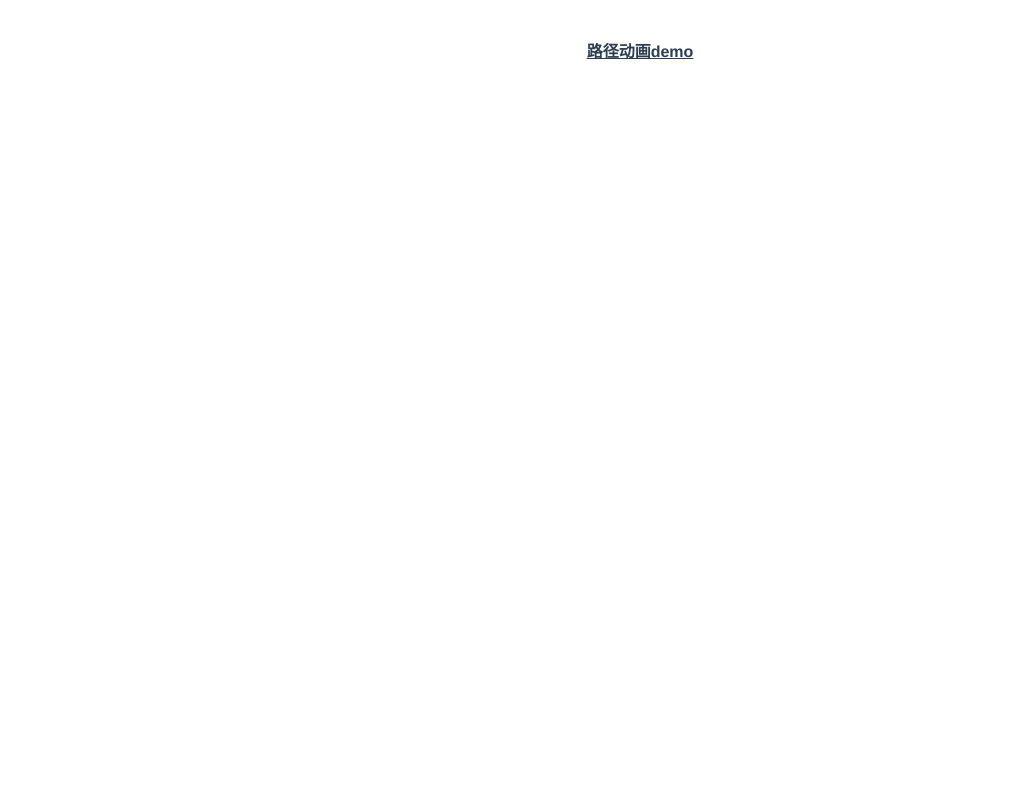
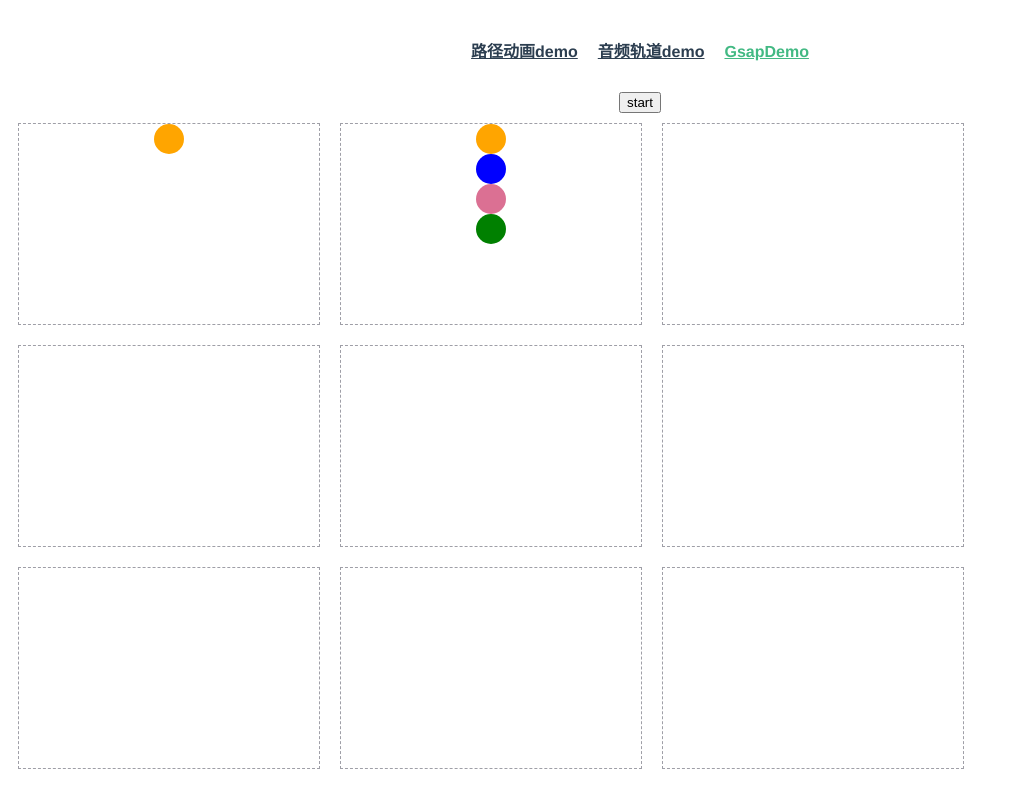
Before and after one commit to MonsterC18/montionPath, a Vue app: page /gsapMove in a window 1280 px wide. Shown: the top 787 px of the page, without its empty margins (0-1009 px from the left). Built offline with nearby package versions, Linux system fonts and the light colour scheme.

Commit message:
add:动画

```diff
--- a/src/App.vue
+++ b/src/App.vue
@@ -1,15 +1,9 @@
-<!--
- * @Author: your name
- * @Date: 2022-04-08 16:28:21
- * @LastEditTime: 2022-04-11 17:00:47
- * @LastEditors: your name
- * @Description: 打开koroFileHeader查看配置 进行设置: https://github.com/OBKoro1/koro1FileHeader/wiki/%E9%85%8D%E7%BD%AE
- * @FilePath: \recorddemo\src\App.vue
--->
 <template>
   <div id="app">
     <nav>
-      <router-link to="/">路径动画demo</router-link>
+      <router-link class="router-wrap" to="/moveTrack">路径动画demo</router-link>
+      <router-link class="router-wrap" to="/audioTrack">音频轨道demo</router-link>
+      <router-link class="router-wrap" to="/gsapMove">GsapDemo</router-link>
     </nav>
     <router-view/>
   </div>
@@ -22,6 +16,8 @@
   -moz-osx-font-smoothing: grayscale;
   text-align: center;
   color: #2c3e50;
+}
+.router-wrap{  margin: 10px;
 }
 
 nav {
--- a/src/router/index.js
+++ b/src/router/index.js
@@ -1,15 +1,28 @@
+
+
 import Vue from 'vue'
 import VueRouter from 'vue-router'
-import HomeView from '../views/HomeView.vue'
+import MoveTrack from '../views/MoveTrack.vue'
+import AudioTrack from '@/views/AudioTrack'
 
 Vue.use(VueRouter)
 
 const routes = [
   {
-    path: '/',
-    name: 'home',
-    component: HomeView
+    path: '/moveTrack',
+    name: 'MoveTrack',
+    component: MoveTrack
   },
+  {
+    path:'/audioTrack',
+    name:'AudioTrack',
+    component:AudioTrack
+  },
+  {
+    path:'/gsapMove',
+    name:'GsapMove',
+    component:()=>import('../views/GsapMove.vue')
+  }
 ]
 
 const router = new VueRouter({
--- /dev/null
+++ b/src/views/AudioTrack.vue
@@ -0,0 +1,123 @@
+
+<template>
+    <div class="container">
+        <div id="content">
+            <canvas id="canvas"></canvas>
+            <audio id="audio" controls
+                src="//m8.music.126.net/21180815163607/04976f67866d4b4d11575ab418904467/ymusic/515a/5508/520b/f0cf47930abbbb0562c9ea61707c4c0b.mp3?infoId=92001"
+                crossOrigin="anonymous"></audio>
+            <button href="javascript:;" id="play-btn" @click="start">PLAY</button>
+        </div>
+    </div>
+</template>
+
+<script>
+export default {
+    name: 'AudioTrack',
+    data () {
+        return {
+
+        }
+    },
+    methods: {
+        start () {
+            var btn = document.getElementById("play-btn");
+            var audio = document.getElementById("audio");
+            btn.style.display = "none";
+
+            audio.play();
+            this.onLoadAudio();
+        },
+
+
+
+        onLoadAudio () {
+            var audio = document.getElementById("audio");
+            var context = new (window.AudioContext || window.webkitAudioContext)();
+            var analyser = context.createAnalyser();
+            analyser.fftSize = 512;
+            var source = context.createMediaElementSource(audio);
+
+            source.connect(analyser);
+            analyser.connect(context.destination);
+
+            var bufferLength = analyser.frequencyBinCount;
+            var dataArray = new Uint8Array(bufferLength);
+
+            var canvas = document.getElementById("canvas");
+            canvas.width = window.innerWidth;
+            canvas.height = window.innerHeight;
+
+            var ctx = canvas.getContext("2d");
+            var WIDTH = canvas.width;
+            var HEIGHT = canvas.height;
+
+            var barWidth = WIDTH / bufferLength * 1.5;
+            var barHeight;
+
+            function renderFrame () {
+                requestAnimationFrame(renderFrame);
+
+                analyser.getByteFrequencyData(dataArray);
+
+                ctx.clearRect(0, 0, WIDTH, HEIGHT);
+
+                for (var i = 0, x = 0; i < bufferLength; i++) {
+                    barHeight = dataArray[i];
+
+                    var r = barHeight + 25 * (i / bufferLength);
+                    var g = 250 * (i / bufferLength);
+                    var b = 50;
+
+                    ctx.fillStyle = "rgb(" + r + "," + g + "," + b + ")";
+                    ctx.fillRect(x, HEIGHT - barHeight, barWidth, barHeight);
+
+                    x += barWidth + 2;
+                }
+            }
+
+            renderFrame();
+            // setInterval(renderFrame, 44);
+        }
+    }
+
+}
+</script>
+
+<style lang="less" scoped>
+.container {
+    padding: 20px;
+
+    #canvas {
+        position: fixed;
+        left: 0;
+        top: 20%;
+        width: 100%;
+        height: 80%;
+    }
+
+    audio {
+        visibility: hidden;
+    }
+
+    #play-btn {
+        position: absolute;
+        top: 50%;
+        left: 50%;
+        transform: translate(-50%, -50%);
+        color: #13091b;
+        background: #007a99;
+        display: block;
+        width: 150px;
+        height: 45px;
+        line-height: 45px;
+        font-size: 18px;
+        cursor: pointer;
+        border-radius: 4px;
+        letter-spacing: 0.1em;
+        z-index: 1;
+        text-align: center;
+        text-decoration: none;
+    }
+}
+</style>
--- /dev/null
+++ b/src/views/GsapMove.vue
@@ -0,0 +1,127 @@
+
+<template>
+  <div>
+    <button @click="move">start</button>
+    <div class="gsap-wrap">
+
+      <div class="item">
+        <div class="ball1"></div>
+      </div>
+      <div class="item">
+        <div class="ball2"></div>
+        <div class="ball3"></div>
+        <div class="ball4"></div>
+        <div class="ball5"></div>
+      </div>
+      <div class="item"></div>
+      <div class="item"></div>
+      <div class="item"></div>
+      <div class="item"></div>
+      <div class="item"></div>
+      <div class="item"></div>
+      <div class="item"></div>
+      <div class="item"></div>
+
+    </div>
+  </div>
+</template>
+
+<script>
+import { gsap, Linear, MotionPathPlugin,TimelineLite,TweenLite } from "gsap/all";
+export default {
+    name:'GsapMove',
+    data(){
+        return{
+
+        }
+    },
+    mounted(){
+    },
+    methods:{
+        move(){
+            this.ball1Move()
+            this.ballsMove()
+        },
+        ball1Move(){
+             gsap.registerPlugin(TweenLite);
+             TweenLite.to('.ball1',2,{
+                x:100,
+                ease:Linear.easeNone
+             })
+        },
+        ballsMove(){
+            let tl = new TimelineLite()
+            tl.from(".ball2",1,{
+                y:"-=60x",
+                autoAlpha:0
+            }).from(".ball3",1,{
+                x:'+=60px',
+                autoAlpha:0
+            }).from(".ball4",1,{
+                y:'+=60px',
+                autoAlpha:0
+            }).from(".ball5",1,{
+                x:'-=60px',
+                autoAlpha:0
+            })
+
+            //等同于
+            // tl.add(TweenLite.from("#ball1", 1, {
+            //     y: "-=60px",
+            //     autoAlpha: 0
+            // }));
+        }
+    }
+}
+</script>
+
+<style lang="less" scoped>
+.gsap-wrap {
+  width: 100%;
+  height: 100%;
+  display: flex;
+  flex-wrap: wrap;
+  flex-direction: row;
+  align-items: center;
+
+  .item {
+    margin: 10px;
+    width: 300px;
+    height: 200px;
+    border: 1px dashed #9f9fa7;
+    *{
+        margin:  0 auto;
+    }
+  }
+  .ball1{
+    width: 30px;
+    height: 30px;
+    background-color: orange;
+    border-radius: 50%;
+  }
+  .ball2{
+    width: 30px;
+    height: 30px;
+    background-color: orange;
+    border-radius: 50%;
+  }
+  .ball3 {
+    width: 30px;
+    height: 30px;
+    background-color: blue;
+    border-radius: 50%;
+  }
+  .ball4 {
+    width: 30px;
+    height: 30px;
+    background-color: palevioletred;
+    border-radius: 50%;
+  }
+  .ball5 {
+    width: 30px;
+    height: 30px;
+    background-color: green;
+    border-radius: 50%;
+  }
+}
+</style>
--- a/src/views/HomeView.vue
+++ b/src/views/MoveTrack.vue
@@ -1,11 +1,3 @@
-<!--
- * @Author: your name
- * @Date: 2022-04-08 16:28:21
- * @LastEditTime: 2022-04-15 17:38:28
- * @LastEditors: Please set LastEditors
- * @Description: 打开koroFileHeader查看配置 进行设置: https://github.com/OBKoro1/koro1FileHeader/wiki/%E9%85%8D%E7%BD%AE
- * @FilePath: \recorddemo\src\views\HomeView.vue
--->
 <template>
   <div id="home">
     <div class="button_wrap">
@@ -68,11 +60,20 @@
         :class="svgFlag == 1 || svgFlag == 2 || svgFlag == 3 ? '' : 'disappear'"
         :style="svgFlag == 3 ? 'opacity : 0' : 'opacity : 1'"
       >
+      <div style="width:100%; height:100% ; border:1px dashed #5778fb; position:absolute;z-index:100;" v-if="ifEllipse"  v-on:mousedown="ellipseMousedown($event)">
+        <!-- 左边上点 -->
+        <div id='lt' style="left: -6px; top: -6px; cursor: nw-resize;width:10px;height:10px;border-radius:10px;position:absolute;z-index:100;background-color:blue"></div>
+        <!-- 右上 -->
+        <div id='rt' style="right: -6px; top: -6px; cursor: ne-resize;width:10px;height:10px;border-radius:10px;position:absolute;z-index:100;background-color:blue"></div>
+        <!-- 右下 -->
+        <div id='rb' style="inset: auto -6px -6px auto; cursor: se-resize;width:10px;height:10px;border-radius:10px;position:absolute;z-index:100;background-color:blue"></div>
+        <!-- 左下 -->
+        <div id='lb' style="left: -6px; bottom: -6px; cursor: sw-resize;width:10px;height:10px;border-radius:10px;position:absolute;z-index:100;background-color:blue"></div>
+      </div>
         <svg
           version="1.1"
           id="true_container"
           style="
-            border: 1px solid #000;
             position: relative;
             z-index: 30;
             pointer-events: none;
@@ -111,7 +112,7 @@
 // @ is an alias to /src
 import { gsap, MotionPathPlugin } from "gsap/all";
 export default {
-  name: "HomeView",
+  name: "MoveTrack",
   data() {
     return {
       lines: "",
@@ -142,6 +143,18 @@ export default {
     // }
   },
   methods: {
+    ellipseMousedown(e){
+      let dom = e.target;
+      switch (dom.getAttribute('id')) {
+        case 'lt':
+          console.log(123)
+          break;
+
+        default:
+          break;
+      }
+
+    },
     /**
      * @description: 绑定copydom的拖拽方法
      * @param {*}
@@ -200,6 +213,8 @@ export default {
      */
 
     controlMove(mode) {
+      // 注册移动插件
+      gsap.registerPlugin(MotionPathPlugin);
       let judgeDom = document.getElementById("true_path");
       if (judgeDom.getAttribute("d") == "") {
         return alert("没有路径");
@@ -221,6 +236,7 @@ export default {
           gsapMove.pause(0);
         },
       });
+      console.log(gsapMove)
       //seek 跳转到指定时间 repeat 重复几次  restart 重新播放 delay延迟 resume 继续播放而不改变方向
       switch (mode) {
         case "move":
@@ -493,6 +509,7 @@ export default {
       let true_container = document.getElementById("true_svg");
       let addDom = document.getElementById("adddom");
       let true_path = document.getElementById('true_path');
+      let ellipse_path = document.getElementById('ellipsePath');
       //定位
       true_container.style.top = addDom.offsetTop - addDom.offsetHeight / 2 + "px";
       true_container.style.left = addDom.offsetLeft + "px";
@@ -500,8 +517,14 @@ export default {
       true_container.style.height = addDom.offsetHeight + "px";
       true_container.style.border = "1px dashed #5778fb";
       //画图
-      let path = this.ellipseToPath(addDom.offsetHeight/2,addDom.offsetHeight/2,addDom.offsetHeight/2,addDom.offsetHeight/2)
-      true_path.setAttribute('d',path)
+      let path_cx = true_container.style.width.split('p')[0]/2,
+      path_cy = true_container.style.height.split('p')[0]/2,
+      path_rx = true_container.style.width.split('p')[0]/2,
+      path_ry = true_container.style.height.split('p')[0]/2;
+
+      let path = this.ellipseToPath(path_cx,path_cy,path_rx,path_ry)
+      true_path.setAttribute('d',path);
+      console.log(true_path)
 
     },
     /**
@@ -619,7 +642,7 @@ export default {
 .button_wrap {
   margin: 15px auto;
   display: flex;
-  width: 30%;
+  width: 40%;
   align-items: center;
   justify-content: space-around;
 }
```
Also changed, not shown: src/components/test.html (+0 -8 lines), 1 other file (tests, documents, lock files or other folders).
